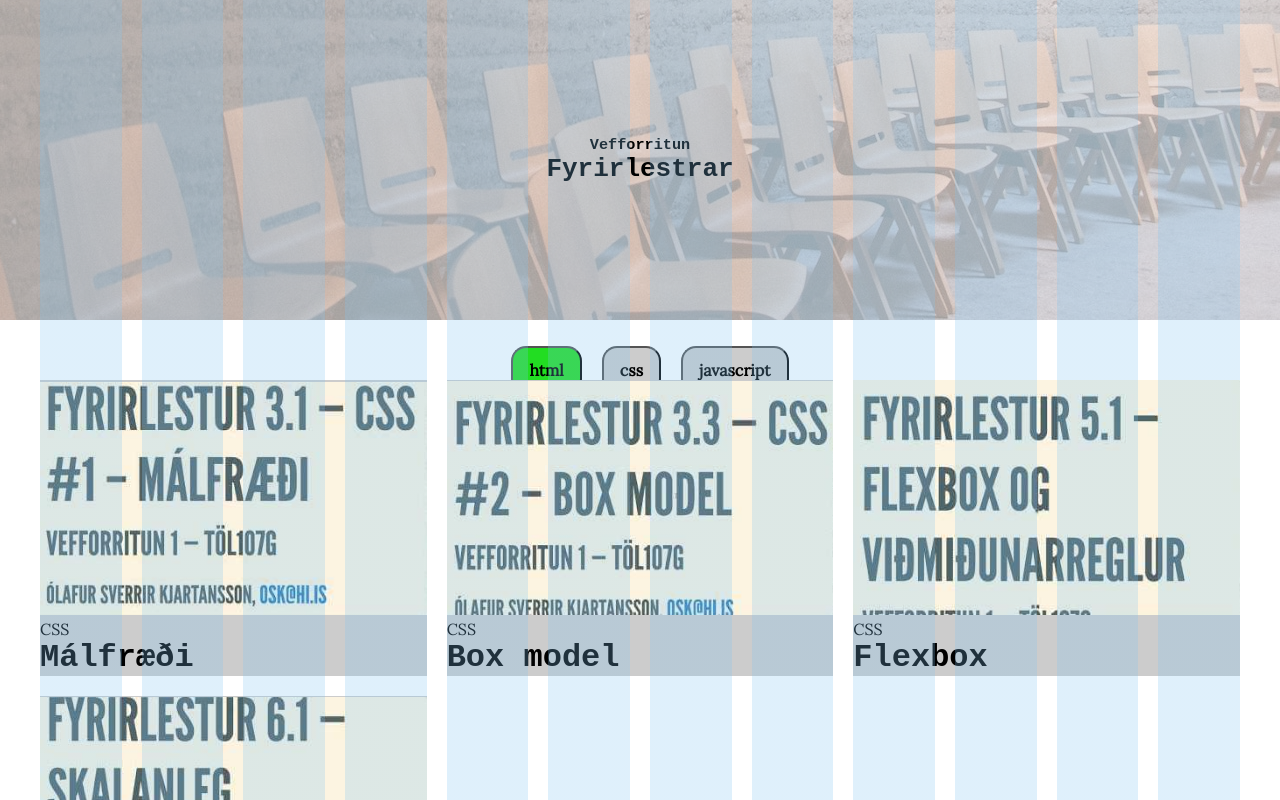
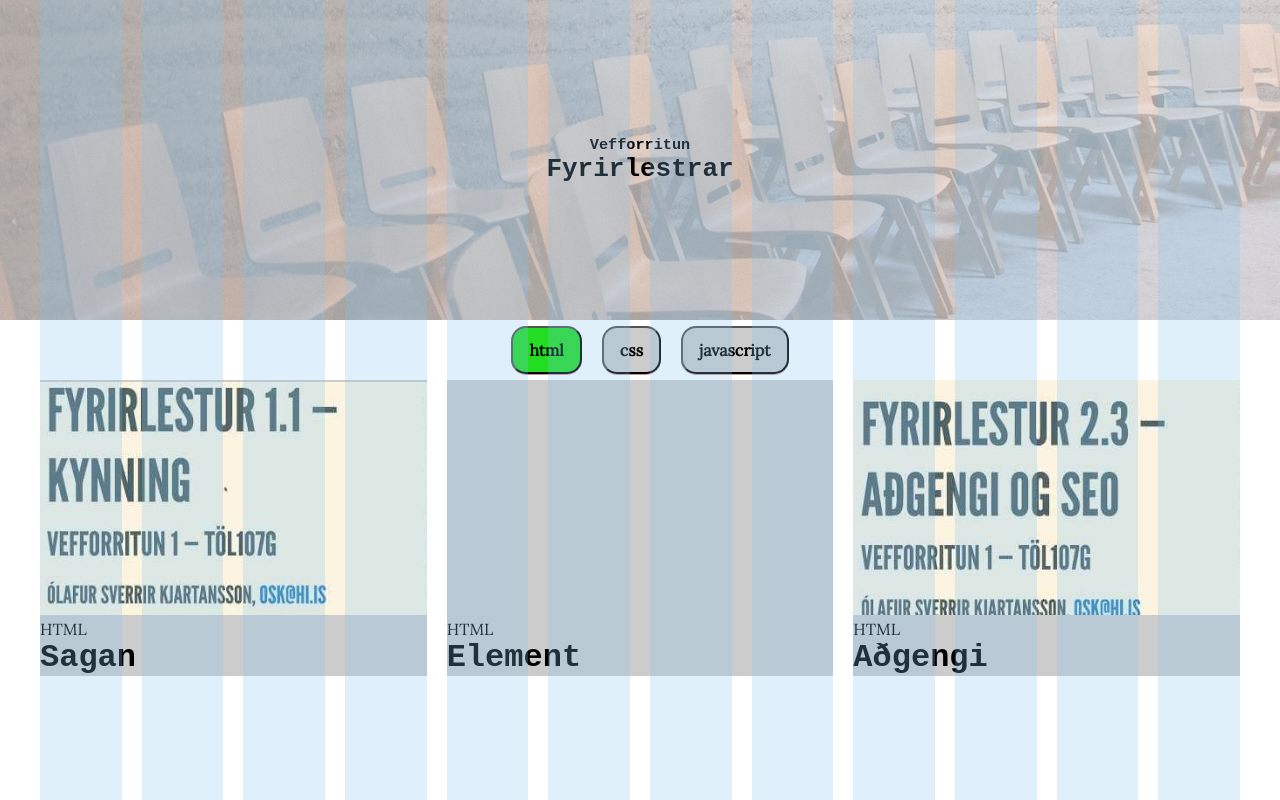
Before and after one commit to Hilli-G/Vef-Hopverkefni2, a website with bundled scripts: page index.html in a window 1280 px wide. Both pictures are taken after a click on the button "html". Shown: the top 800 px of the page. Built offline with nearby package versions, Linux system fonts and the light colour scheme.

Commit message:
endurbætti filter kóða

```diff
--- a/package.json
+++ b/package.json
@@ -16,6 +16,7 @@
   "author": "",
   "license": "ISC",
   "devDependencies": {
+    "@babel/core": "^7.7.4",
     "browser-sync": "^2.26.7",
     "eslint": "^5.16.0",
     "eslint-config-airbnb-base": "^13.2.0",
--- a/src/index.js
+++ b/src/index.js
@@ -16,58 +16,9 @@ function fetchJSONFile(path, callback) {
   httpRequest.send();
 }
 
-document.addEventListener('DOMContentLoaded', () => {
-  const page = document.querySelector('body');
-  const isLecturePage = page.classList.contains('lecture-page');
-  const buttonContainer = document.getElementById('buttons');
-  const mainContainer = document.getElementById('content');
-  const listContainer = document.querySelector('ul');
-  empty(listContainer);
-  displayJSONData();
-  if (isLecturePage) {
-
-  } else {
-    const list = new List();
-    list.load();
-  }
-});
-document.addEventListener('click', (e) => {
-  const listContainer = document.querySelector('ul');
-  if (e.target && e.target.id === 'css') {
-    empty(listContainer);
-    e.target.classList.toggle('active');
-    if (e.target.classList.contains('active')) {
-      displayJSONData('css');
-    } else {
-      displayJSONData();
-    }
-  }
-  if (e.target && e.target.id === 'html') {
-    empty(listContainer);
-    e.target.classList.toggle('active');
-    if (e.target.classList.contains('active')) {
-      displayJSONData('css');
-    } else {
-      displayJSONData();
-    }
-  }
-  if (e.target && e.target.id === 'javascript') {
-    empty(listContainer);
-    e.target.classList.toggle('active');
-    if (e.target.classList.contains('active')) {
-      displayJSONData('css');
-    } else {
-      displayJSONData();
-    }
-  }
-});
-
-
 function displayJSONData(type) {
   const page = document.querySelector('body');
-  const isLecturePage = page.classList.contains('lecture-page');
   const buttonContainer = document.getElementById('buttons');
-  const mainContainer = document.getElementById('content');
   const listContainer = document.querySelector('ul');
   fetchJSONFile('lectures.json', (data) => {
     Object.keys(data.lectures).forEach((key) => {
@@ -93,5 +44,35 @@ function displayJSONData(type) {
   });
 }
 
+document.addEventListener('DOMContentLoaded', () => {
+  const listContainer = document.querySelector('ul');
+  empty(listContainer);
+  displayJSONData();
+});
+
+document.addEventListener('click', (e) => {
+  const listContainer = document.querySelector('ul');
+  const activeFilters = document.getElementsByClassName('active');
+  if (e.target && e.target.id === 'css') {
+    empty(listContainer);
+    e.target.classList.toggle('active');
+  }
+  if (e.target && e.target.id === 'html') {
+    empty(listContainer);
+    e.target.classList.toggle('active');
+  }
+  if (e.target && e.target.id === 'javascript') {
+    empty(listContainer);
+    e.target.classList.toggle('active');
+  }
+  if (activeFilters.length >= 1) {
+    for (let i = 0; i < activeFilters.length; i += 1) {
+      displayJSONData(activeFilters[i].id);
+    }
+  } else {
+    displayJSONData();
+  }
+});
+
 
 // SVÆÐI FYRIR FYRIRLESTUR.HTML
--- a/src/styles/styles.scss
+++ b/src/styles/styles.scss
@@ -48,7 +48,7 @@ h1, h2, h3, h4, h5, h6 {font-family:monospace;}
   height: 20px;
   justify-content: center;
   align-items: center;
-  margin-top: 40px;
+  margin: 20px 40px;
 }
 button{
   font-family: $font-main;
@@ -60,7 +60,7 @@ button{
   color: #000;
   font-size: 16px;
 	font-weight:bold;
-  padding:12px 16px;
+  padding: 12px 16px;
   margin: 0 0 0 20px;
 }
 .active{
```
Also changed, not shown: dist/styles.css, 1 other file.
